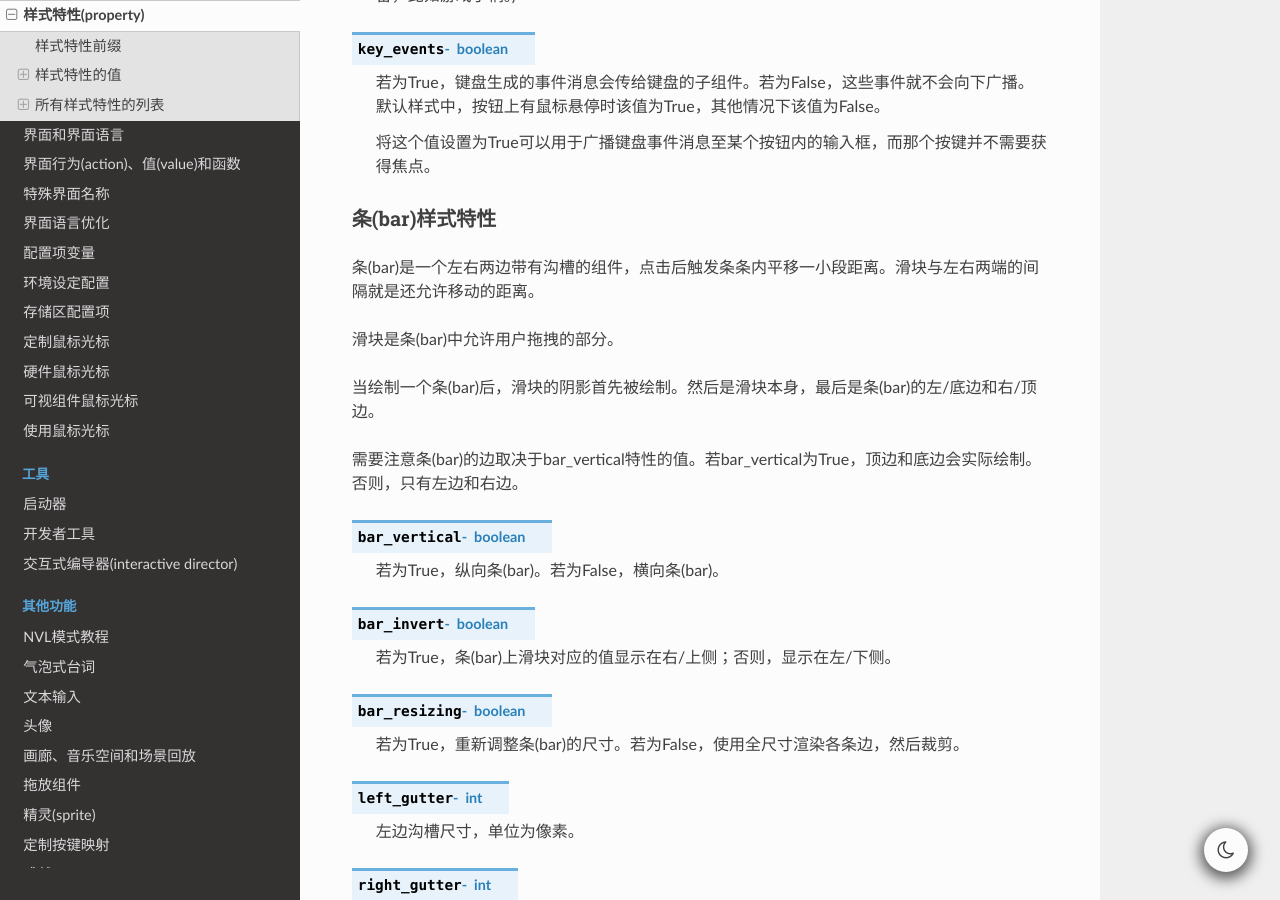
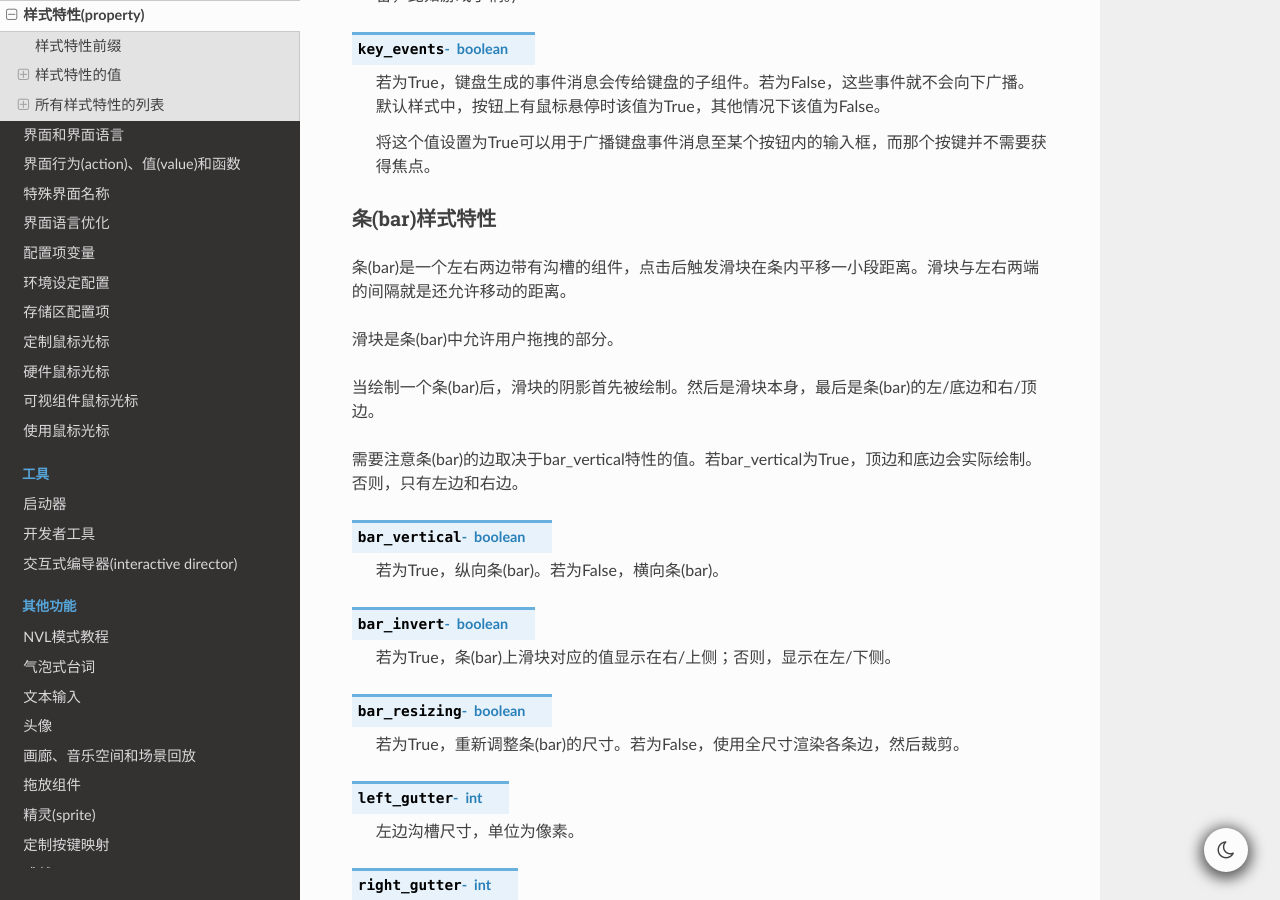
Before and after one commit to 3DMXM/Renpydoc-ranslate, a Sphinx documentation site: the page built from source/style_properties.rst, in a window 1280 px wide and 900 px high, scrolled down 15570 px. Built offline with Sphinx 7.4.7 and the Read the Docs theme 2.0.0, drawn with Linux system fonts in a browser that asks for light colours; the version number could not be read and is left out.

Commit message:
Fix typo

```diff
--- a/source/preferences.rst
+++ b/source/preferences.rst
@@ -156,7 +156,7 @@
 
     设置混音器 `mixer` 静音状态。如果 `mute` 的值是True，则将混音器 `mixer` 静音。
 
-.. function:: preferences.get_mute(mute)
+.. function:: preferences.get_mute(mixer)
 
     获取混音器 `mixer` 的静音设置。
 
--- a/source/style_properties.rst
+++ b/source/style_properties.rst
@@ -711,7 +711,7 @@
 条(bar)样式特性
 --------------------
 
-条(bar)是一个左右两边带有沟槽的组件，点击后触发条条内平移一小段距离。滑块与左右两端的间隔就是还允许移动的距离。
+条(bar)是一个左右两边带有沟槽的组件，点击后触发滑块在条内平移一小段距离。滑块与左右两端的间隔就是还允许移动的距离。
 
 滑块是条(bar)中允许用户拖拽的部分。
 
```
